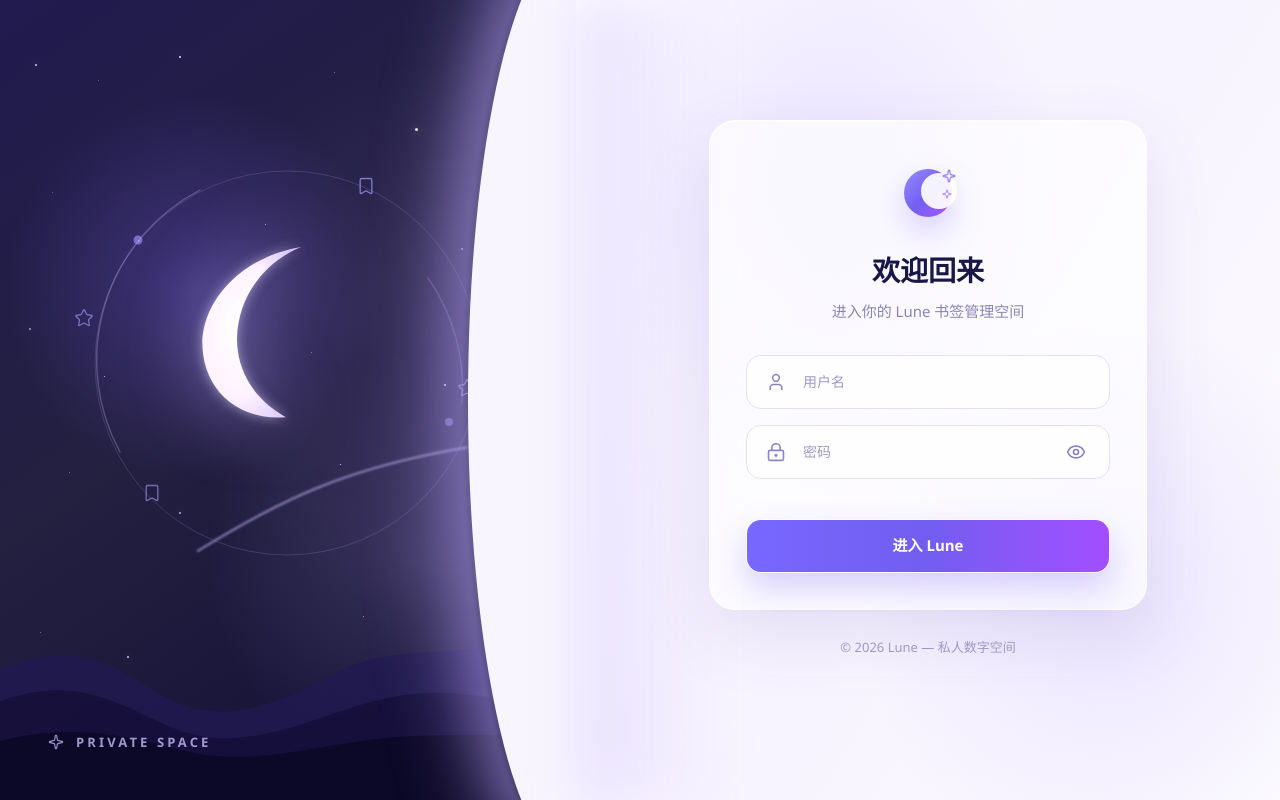
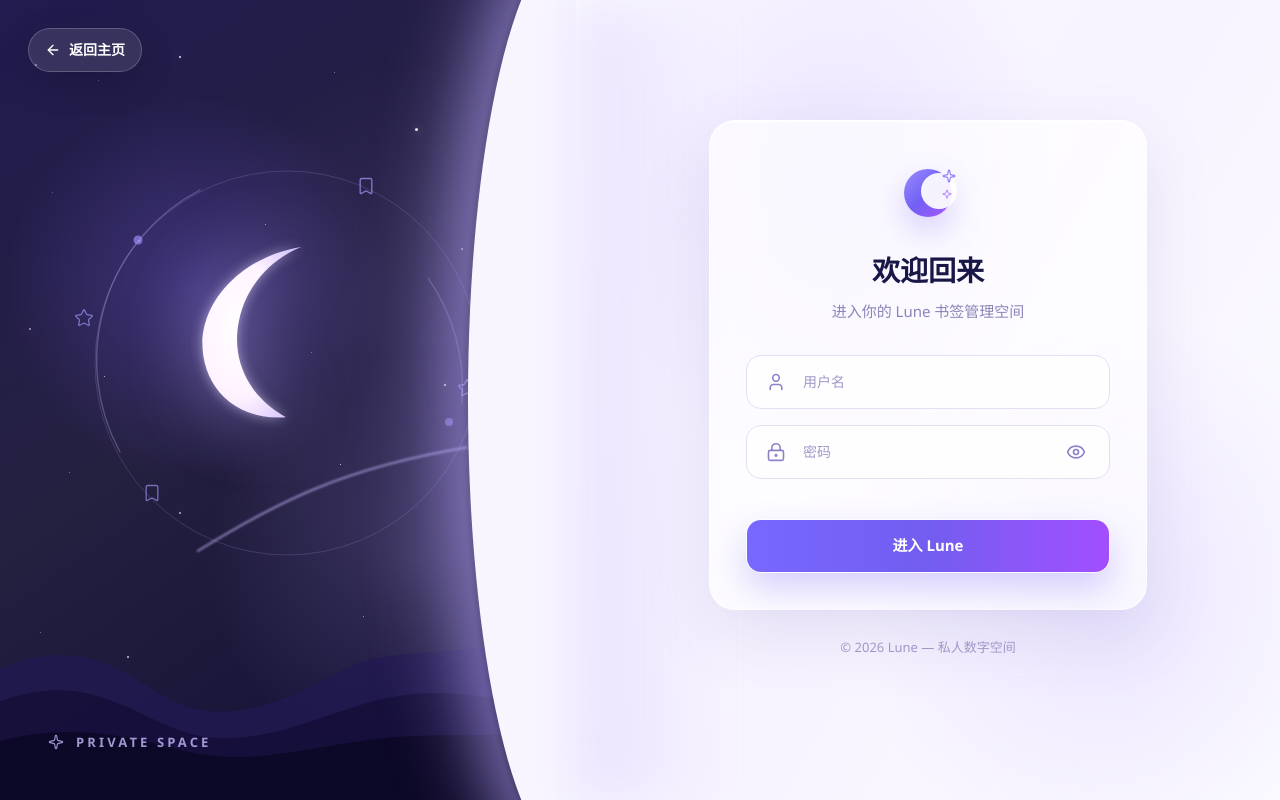
Before and after one commit to kuaichu/Lune, a Next.js app: page /login in a window 1280 px wide. Built offline with nearby package versions, Linux system fonts and the light colour scheme.

Commit message:
release: import server snapshot 20260726051747
Safe-Snapshot-SHA256: ec5457ad434ad7d6d9c7241305d5733ba47a13dd5fd9518b35d455c4f8f040d4

```diff
--- a/src/app/login/page.tsx
+++ b/src/app/login/page.tsx
@@ -1,10 +1,12 @@
 'use client'
 
 import { useState } from 'react'
+import Link from 'next/link'
 import { useRouter } from 'next/navigation'
 import { Button } from '@/components/ui/button'
 import { Input } from '@/components/ui/input'
 import {
+  ArrowLeft,
   Bookmark,
   Eye,
   EyeOff,
@@ -69,6 +71,14 @@ export default function LoginPage() {
 
   return (
     <main className="min-h-screen overflow-hidden bg-[#f8f5ff] text-[#17143f]">
+      <Link
+        href="/"
+        className="fixed left-4 top-4 z-50 inline-flex h-11 items-center gap-2 rounded-full border border-[#ded7f7] bg-white/80 px-4 text-sm font-extrabold text-[#6254b6] shadow-[0_10px_30px_rgba(90,72,150,0.10)] backdrop-blur-xl transition-[background-color,border-color,color,box-shadow,transform] duration-200 hover:-translate-x-0.5 hover:bg-white hover:shadow-[0_14px_34px_rgba(90,72,150,0.15)] focus-visible:outline-none focus-visible:ring-2 focus-visible:ring-[#7967ef]/55 focus-visible:ring-offset-2 motion-reduce:transition-none motion-reduce:hover:translate-x-0 lg:left-7 lg:top-7 lg:border-white/20 lg:bg-white/10 lg:text-white lg:shadow-[0_12px_34px_rgba(4,2,22,0.18)] lg:hover:bg-white/15 lg:focus-visible:ring-white/70 lg:focus-visible:ring-offset-[#19133f]"
+      >
+        <ArrowLeft className="h-4 w-4" aria-hidden="true" />
+        <span>返回主页</span>
+      </Link>
+
       <div className="flex min-h-screen">
         <section className="relative hidden min-h-screen w-[45%] overflow-hidden bg-[#110b35] lg:block">
           <div className="absolute inset-0 bg-[radial-gradient(circle_at_34%_36%,rgba(133,105,255,0.30),transparent_30%),radial-gradient(circle_at_72%_70%,rgba(196,181,253,0.16),transparent_30%),linear-gradient(145deg,#211b4f_0%,#242040_45%,#110d34_100%)]" />
```
